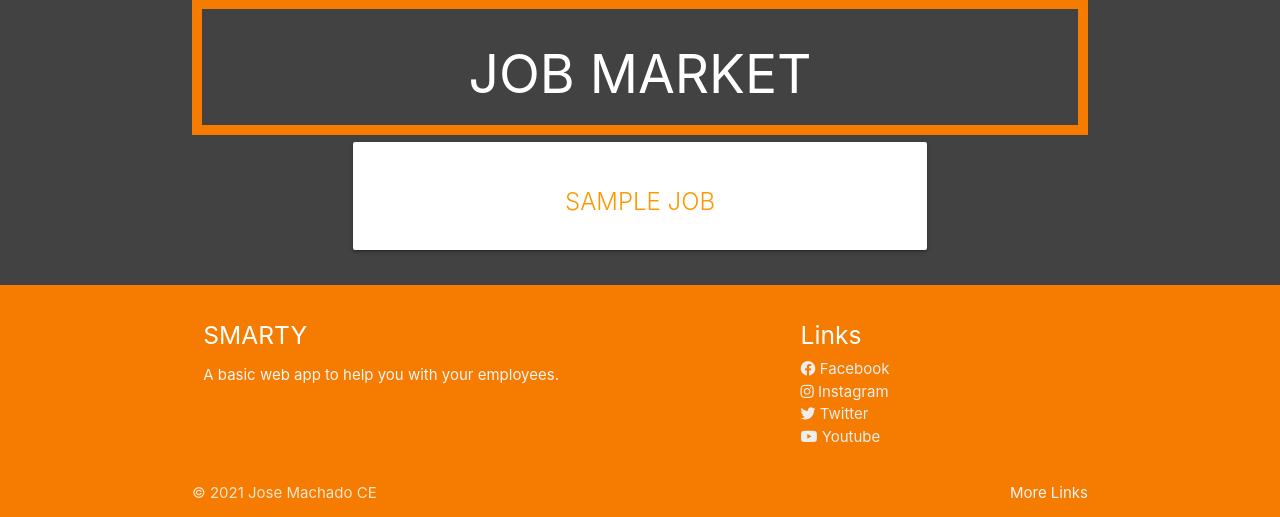
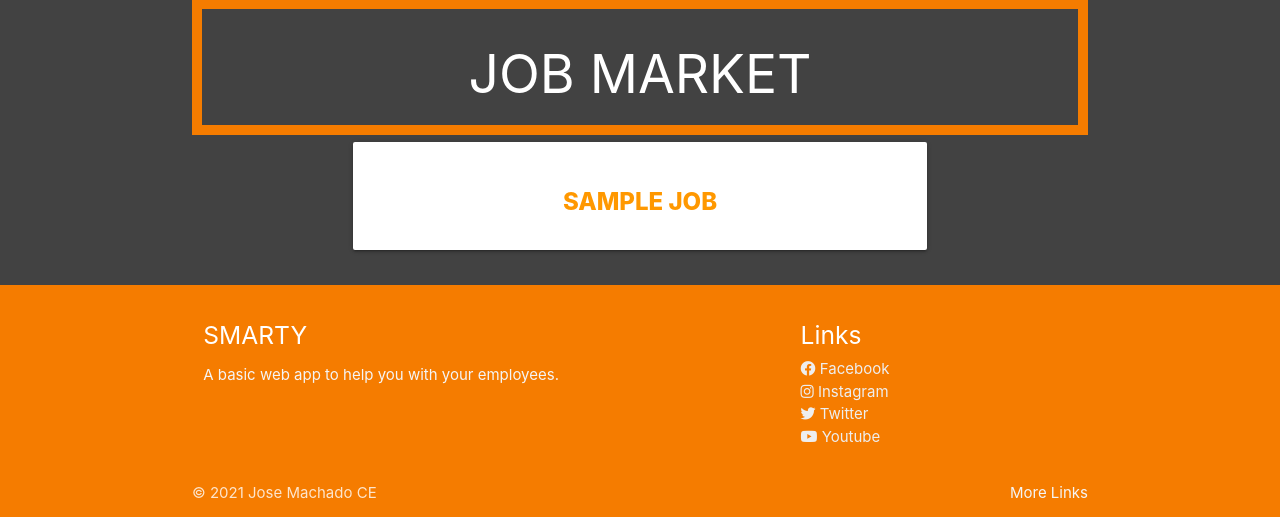
Before and after one commit to Code-Institute-Submissions/JoseMachado-CE-Smarty, a Flask app: page /jobs in a window 1280 px wide. Shown: the part 85-602 px from the top of the page. Run offline with Flask 2, Linux system fonts and the light colour scheme; a database or web service that is not in the repository returns one stand-in record (values such as "Sample title"); some libraries are stand-ins or nearby versions.

```diff
--- a/static/css/style.css
+++ b/static/css/style.css
@@ -5,6 +5,10 @@
 .sidenav li a {
     color: #fff;
     text-transform: uppercase;
+}
+
+#jobs-text {
+    font-weight: 800;
 }
 
 .logo-sidenav {
--- a/templates/jobs.html
+++ b/templates/jobs.html
@@ -11,7 +11,7 @@
                 <div id="boxes-jobs" class="col s12 m8 offset-m2">
                     <div class="card white darken-2">
                         <div class="card-content">
-                            <a href="{{ url_for('job', job_id=job._id) }}" class="card-title text-uppercase orange-text center-align">{{ job.job_name }}</a>
+                            <a href="{{ url_for('job', job_id=job._id) }}" id="jobs-text" class="card-title text-uppercase orange-text center-align">{{ job.job_name }}</a>
                             <p>
                             </p>
                         </div>
```
Also changed, not shown: static/images/register.PNG (added).
